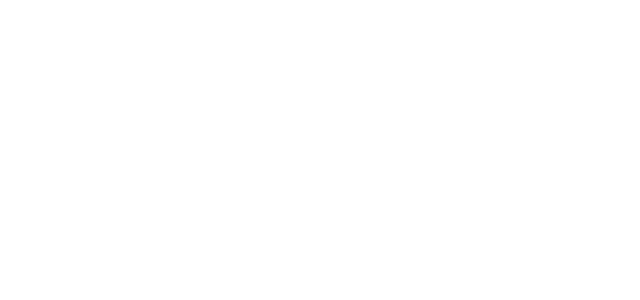
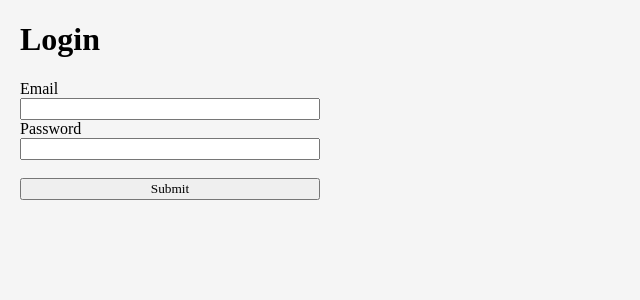
Before and after one commit to Willianwg/horizon, a React (Vite) app in the folder frontend/: page /logIn in a window 1280 px wide. Before the commit this address had no page. Shown: the top 300 px of the page, without its empty margins (0-640 px from the left). Built offline with nearby package versions, Linux system fonts and the light colour scheme.

Commit message:
Adicionada pagina e funcionalidade de login para compradores

```diff
--- a/frontend/src/Routes.tsx
+++ b/frontend/src/Routes.tsx
@@ -5,8 +5,9 @@
 } from "react-router-dom";
 
 import { LandingPage } from "./pages/Landing";
-import { SingIn } from "./pages/SingIn";
+import { SignIn } from "./pages/SignIn";
 import { Search } from "./pages/Search";
+import { Login } from "./pages/Login";
 import { AuthProvider } from "./contexts/AuthProvider";
 
 export function AppRoutes(){
@@ -17,7 +18,8 @@
         <Routes>
 
           <Route path="/" element={ <LandingPage/> }/>
-          <Route path="/singIn" element={ <SingIn/> }/>
+          <Route path="/signIn" element={ <SignIn/> }/>
+          <Route path="/logIn" element={ <Login/> }/>
           <Route path="/search" element={ <Search/> }/>
 
         </Routes>
--- a/frontend/src/components/Header.tsx
+++ b/frontend/src/components/Header.tsx
@@ -1,13 +1,20 @@
 import { styled } from "../stitches.config";
 import { FaUserCircle, FaShoppingCart } from "react-icons/fa";
-import { Link } from "react-router-dom";
+import { Link, useNavigate } from "react-router-dom";
 import { AuthContext } from "../contexts/AuthContext";
 import { useContext } from "react";
 
 export function Header(){
     const auth = useContext(AuthContext);
+    const navigate = useNavigate();
 
-    function handleText(e){
+    function logIn(e){
+        e.preventDefault();
+
+        navigate("/login");
+    }
+
+    function logOut(e){
         e.preventDefault();
 
         auth.logOut();
@@ -16,8 +23,16 @@
     return(
            <Container>
             <Link to="/" style ={{ textDecoration:"none", cursor:"none" }}><Logo>HORIZON.com</Logo></Link>
+            <Options>
+              { auth.user && <h3>{ auth.user.name }</h3> }
+              { !auth.user?
+              <button onClick={logIn}>Login</button>
+              :
+              <button onClick={logOut}>Sair</button>
+              }
+            </Options>
             <Links>
-            <Click href="http://localhost:5173/singIn"><FaUserCircle size={23}/></Click>
+            <Click href="http://localhost:5173/signIn"><FaUserCircle size={23}/></Click>
             <Click href="https://amazon.com/"><FaShoppingCart size={23}/></Click>
             </Links>
            </Container>
@@ -51,3 +66,12 @@
     color:"black",
     marginLeft:30,
 })
+
+const Options = styled("div", {
+    height:20,
+    alignItems:"center",
+    display:"flex",
+    justifyContent:"space-between",
+    paddingRight:15,
+    paddingLeft:10,
+});
--- a/frontend/src/contexts/AuthContext.tsx
+++ b/frontend/src/contexts/AuthContext.tsx
@@ -12,7 +12,7 @@
 type AuthContextType = {
     user: User | null;
     createAccount:(name:string, email:string, password:string, accountType:string)=> Promise<boolean>;
-    logIn:(email:string, password:string)=>Promise<boolean>;
+    login:(email:string, password:string)=>Promise<boolean>;
     logOut:()=>void;
 }
 
--- a/frontend/src/contexts/AuthProvider.tsx
+++ b/frontend/src/contexts/AuthProvider.tsx
@@ -54,7 +54,14 @@
 
     }
 
-    async function logIn(email:string, password:string){
+    async function login(email:string, password:string){
+
+        const data = await api.login(email, password)
+
+        if(!data.user) return false;
+
+        setUser(data.user);
+        setToken(data.token);
 
         return true
     }
@@ -72,7 +79,7 @@
     }
 
     return(
-        <AuthContext.Provider value={{ user, createAccount, logIn, logOut }}>
+        <AuthContext.Provider value={{ user, createAccount, login, logOut }}>
            { children }
         </AuthContext.Provider>
 
--- a/frontend/src/pages/Landing.tsx
+++ b/frontend/src/pages/Landing.tsx
@@ -23,7 +23,6 @@
 }
 
 export function LandingPage(){
-    const auth = useContext(AuthContext);
     const [products, setProducts] = useState<ProductProps[]>([]);
 
     useEffect(()=>{
@@ -45,7 +44,6 @@
     return (
         <>
           <Header />
-          { auth.user && <p>{ auth.user.name }</p> }
           <SearchBar />
           <Container>
 
--- /dev/null
+++ b/frontend/src/pages/Login.tsx
@@ -0,0 +1,48 @@
+import { useState } from "react";
+import { styled, globalStyles } from "../stitches.config";
+import { useContext } from "react";
+import { AuthContext } from "../contexts/AuthContext";
+import { useNavigate } from "react-router-dom";
+
+export function Login (){
+    const auth = useContext(AuthContext);
+    const navigate = useNavigate()
+
+    const [ email, setEmail] = useState("");
+    const [password, setPassword] = useState("");
+
+    async function handleSubmit(e){
+        e.preventDefault();
+
+        if(!email || ! password) return alert("preencha todos os dados");
+
+        const login = await auth.login(email, password);
+
+        if(!login)
+         return alert("Senha ou email incorretos.");
+
+        navigate("/");
+    }
+
+    globalStyles();
+
+    return (
+        <>
+         <Form onSubmit={ handleSubmit }>
+          <h1>Login</h1>
+          <label>Email</label>
+          <input value={email} onChange={ e=> setEmail(e.target.value) }/>
+          <label>Password</label>
+          <input value={password} onChange={ e=> setPassword(e.target.value) }/> <br/>
+          <button type="submit">Submit</button>
+         </Form>
+        </>
+    )
+
+}
+
+const Form = styled("form",{
+    paddingLeft:20,
+    display:"grid",
+    width:300,
+})
--- a/frontend/src/pages/SingIn.tsx
+++ b/frontend/src/pages/SignIn.tsx
@@ -5,7 +5,7 @@
 import { useContext } from "react";
 import { AuthContext } from "../contexts/AuthContext";
 
-export function SingIn(){
+export function SignIn(){
     const auth = useContext(AuthContext);
 
     const navigate = useNavigate();
--- a/frontend/src/services/api.ts
+++ b/frontend/src/services/api.ts
@@ -25,9 +25,7 @@
             return response.data;
 
         }catch(e){
-            alert("falhou");
             return false;
-
         }
 
     },
@@ -52,6 +50,17 @@
 
     },
 
+    async login(email:string, password:string){
+
+        try{
+         const response = await api.get("/login",{ params:{ email, password } });
+         return response.data;
+        }catch(err){
+            return { error:"Error" }
+        }
+
+    },
+
     async logOut(){
         alert("deslogado com sucesso");
     }
```
Also changed, not shown: 1 other file (tests, documents, lock files or other folders).
